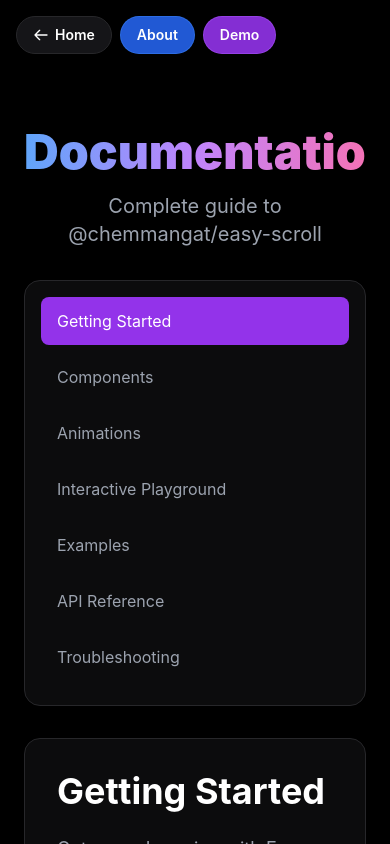
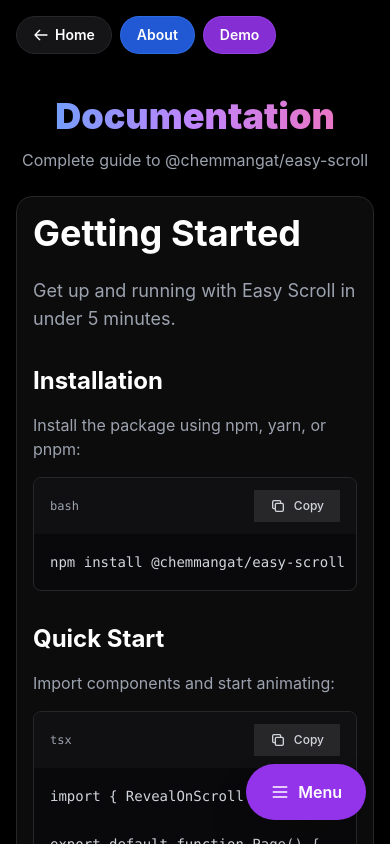
Before and after one commit to Chemmangat/easy-scroll, a Next.js app: page /easy-scroll/docs in a window 390 px wide. Built offline with nearby package versions, Linux system fonts and the light colour scheme.

Commit message:
chore: mobile responsiveness

```diff
--- a/app/easy-scroll/docs/page.tsx
+++ b/app/easy-scroll/docs/page.tsx
@@ -12,6 +12,7 @@ import { useState } from 'react';
 
 export default function DocsPage() {
   const [selectedSection, setSelectedSection] = useState('getting-started');
+  const [isSidebarOpen, setIsSidebarOpen] = useState(false);
 
   const sections = [
     { id: 'getting-started', title: 'Getting Started' },
@@ -22,6 +23,11 @@ export default function DocsPage() {
     { id: 'api', title: 'API Reference' },
     { id: 'troubleshooting', title: 'Troubleshooting' },
   ];
+
+  const handleSectionChange = (sectionId: string) => {
+    setSelectedSection(sectionId);
+    setIsSidebarOpen(false); // Close sidebar on mobile after selection
+  };
 
   return (
     <main className="bg-black text-white h-screen flex flex-col overflow-hidden">
@@ -53,27 +59,70 @@ export default function DocsPage() {
       </nav>
 
       {/* Fixed Header */}
-      <header className="flex-shrink-0 pt-32 pb-8 px-6 text-center bg-black">
-        <h1 className="text-5xl md:text-7xl font-black mb-4 bg-gradient-to-r from-blue-400 via-purple-400 to-pink-400 bg-clip-text text-transparent">
+      <header className="flex-shrink-0 pt-24 md:pt-32 pb-6 md:pb-8 px-4 md:px-6 text-center bg-black">
+        <h1 className="text-4xl md:text-5xl lg:text-7xl font-black mb-3 md:mb-4 bg-gradient-to-r from-blue-400 via-purple-400 to-pink-400 bg-clip-text text-transparent">
           Documentation
         </h1>
-        <p className="text-xl text-gray-400 max-w-2xl mx-auto">
+        <p className="text-base md:text-xl text-gray-400 max-w-2xl mx-auto">
           Complete guide to @chemmangat/easy-scroll
         </p>
       </header>
 
+      {/* Mobile Menu Button */}
+      <div className="lg:hidden fixed bottom-6 right-6 z-[90]">
+        <button
+          onClick={() => setIsSidebarOpen(!isSidebarOpen)}
+          className="flex items-center gap-2 px-6 py-4 bg-purple-600 hover:bg-purple-500 rounded-full shadow-2xl transition-all text-white font-semibold"
+        >
+          <svg className="w-5 h-5" fill="none" stroke="currentColor" viewBox="0 0 24 24">
+            <path strokeLinecap="round" strokeLinejoin="round" strokeWidth={2} d="M4 6h16M4 12h16M4 18h16" />
+          </svg>
+          <span>Menu</span>
+        </button>
+      </div>
+
+      {/* Mobile Sidebar Overlay */}
+      {isSidebarOpen && (
+        <div
+          className="lg:hidden fixed inset-0 bg-black/80 backdrop-blur-sm z-[80]"
+          onClick={() => setIsSidebarOpen(false)}
+        />
+      )}
+
       {/* Scrollable Content Area */}
       <div className="flex-1 overflow-hidden">
-        <div className="container mx-auto px-6 h-full">
-          <div className="flex flex-col lg:flex-row gap-8 h-full">
-            {/* Fixed Sidebar */}
-            <aside className="lg:w-64 flex-shrink-0">
-              <nav className="bg-zinc-900/50 border border-zinc-800 rounded-2xl p-4 lg:sticky lg:top-0">
+        <div className="container mx-auto px-4 md:px-6 h-full">
+          <div className="flex flex-col lg:flex-row gap-6 md:gap-8 h-full">
+            {/* Sidebar - Mobile Drawer / Desktop Fixed */}
+            <aside
+              className={`
+                fixed lg:relative inset-y-0 left-0 z-[85]
+                w-72 lg:w-64 flex-shrink-0
+                transform transition-transform duration-300 ease-in-out
+                ${isSidebarOpen ? 'translate-x-0' : '-translate-x-full lg:translate-x-0'}
+                lg:transform-none
+              `}
+            >
+              <div className="h-full lg:h-auto bg-black lg:bg-transparent p-4 lg:p-0 pt-6 lg:pt-0">
+                {/* Mobile Close Button */}
+                <div className="lg:hidden flex justify-between items-center mb-6">
+                  <h2 className="text-xl font-bold text-white">Sections</h2>
+                  <button
+                    onClick={() => setIsSidebarOpen(false)}
+                    className="p-2 hover:bg-zinc-800 rounded-lg transition-colors"
+                  >
+                    <svg className="w-6 h-6" fill="none" stroke="currentColor" viewBox="0 0 24 24">
+                      <path strokeLinecap="round" strokeLinejoin="round" strokeWidth={2} d="M6 18L18 6M6 6l12 12" />
+                    </svg>
+                  </button>
+                </div>
+
+                <nav className="bg-zinc-900/50 border border-zinc-800 rounded-2xl p-4 overflow-y-auto max-h-[calc(100vh-8rem)] lg:max-h-none custom-scrollbar">
                   {sections.map((section) => (
                     <button
                       key={section.id}
-                    onClick={() => setSelectedSection(section.id)}
-                    className={`w-full text-left px-4 py-3 rounded-lg transition-all mb-2 ${
+                      onClick={() => handleSectionChange(section.id)}
+                      className={`w-full text-left px-4 py-3 rounded-lg transition-all mb-2 text-sm md:text-base ${
                         selectedSection === section.id
                           ? 'bg-purple-600 text-white'
                           : 'hover:bg-zinc-800 text-gray-400'
@@ -83,11 +132,12 @@ export default function DocsPage() {
                     </button>
                   ))}
                 </nav>
+              </div>
             </aside>
 
             {/* Scrollable Content */}
             <div className="flex-1 overflow-y-auto pb-24 custom-scrollbar">
-              <div className="bg-zinc-900/50 border border-zinc-800 rounded-2xl p-8">
+              <div className="bg-zinc-900/50 border border-zinc-800 rounded-2xl p-4 md:p-6 lg:p-8">
                 {selectedSection === 'getting-started' && <GettingStarted />}
                 {selectedSection === 'components' && <Components />}
                 {selectedSection === 'animations' && <Animations />}
```
Lines whose indentation alone changed are shown as unchanged.
